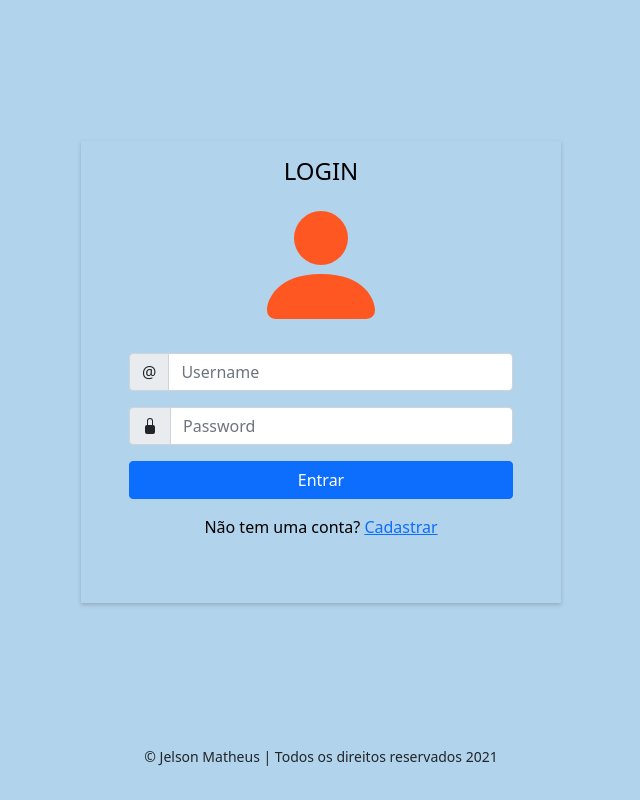
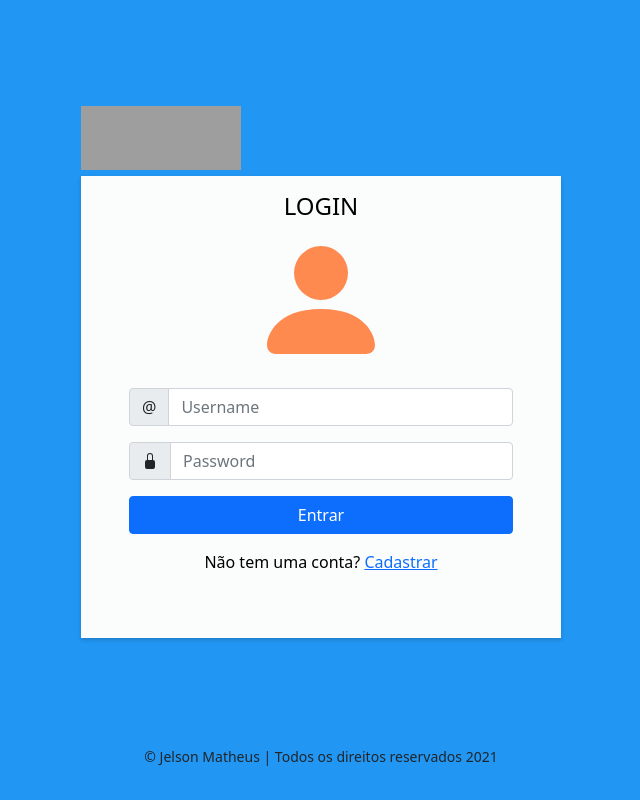
Before and after one commit to JelsonMatheus/rdjsite, a Django app: page /accounts/login/ in a window 1280 px wide. Shown: the whole page, without its empty margins (319-959 px from the left). Run offline with Django 3.2, Linux system fonts and the light colour scheme; grey boxes are pictures that could not be loaded.

Commit message:
Refomula tela de login e cadastro

```diff
--- a/site_forum/static/site_forum/css/registration-form.css
+++ b/site_forum/static/site_forum/css/registration-form.css
@@ -6,7 +6,7 @@ body {
     min-height: 100%;
     padding: 1rem 0rem 1rem 0rem;
     flex-direction: column;
-    background: #b1d3eb;
+    background: var(--color-primary);
 }
 
 main {
@@ -18,10 +18,10 @@ main {
 footer {
     background: none;
 }
-
+a.logo, .logo svg, .logo object { width: 10rem; height: 4rem;}
 .svg-user {
     width: 8rem;
-    color: var(--color-secondary);
+    color: var(--color-secondary-light);
 }
 
 .erro {
@@ -31,8 +31,9 @@ footer {
 
 .container-login {
     margin: 0rem 1rem 0rem 1rem;
-    background: var(--color-default);
+    background: none;
     padding: 1rem 0.5rem 1rem 0.5rem;
+    background: var(--bg-main);
 }
 
 @media (min-width: 576px) {
--- a/site_forum/static/site_forum/css/themes/light.css
+++ b/site_forum/static/site_forum/css/themes/light.css
@@ -23,7 +23,7 @@
     --bg-header: var(--color-primary);
     --bg-footer: var(--color-primary-light);
     --bg-user-icon: var(--color-primary-light);
-    --bg-jumbotron-topico: var(--color-secondary-light-60);
+    --bg-jumbotron-topico: var(--color-primary-light-60);
 
     --f-lato: var('Lato', sans-serif);
 }
--- a/site_forum/templates/site_forum/registration/login.html
+++ b/site_forum/templates/site_forum/registration/login.html
@@ -10,6 +10,9 @@
 
 {% block content %}
     <main>
+        <a href="/" class="ms-4 ms-sm-0 logo">
+            <object data="{% static 'site_forum/icon/logo.svg' %}" type="image/svg+xml"></object>
+        </a>
         <div class="container-login fu-shadow">
             <div class="text-center"> {% include 'site_forum/base/messages.html' %} </div>
 
--- a/site_forum/templates/site_forum/registration/register.html
+++ b/site_forum/templates/site_forum/registration/register.html
@@ -13,6 +13,9 @@
 
 {% block content %}
 <main>
+    <a href="/" class="ms-4 ms-sm-0 logo">
+        <object data="{% static 'site_forum/icon/logo.svg' %}" type="image/svg+xml"></object>
+    </a>
     <div class="container-login fu-shadow">
 
         <div class="text-center"> {% include 'site_forum/base/messages.html' %} </div>
```
Also changed, not shown: site_forum/static/site_forum/icon/logo.svg.
